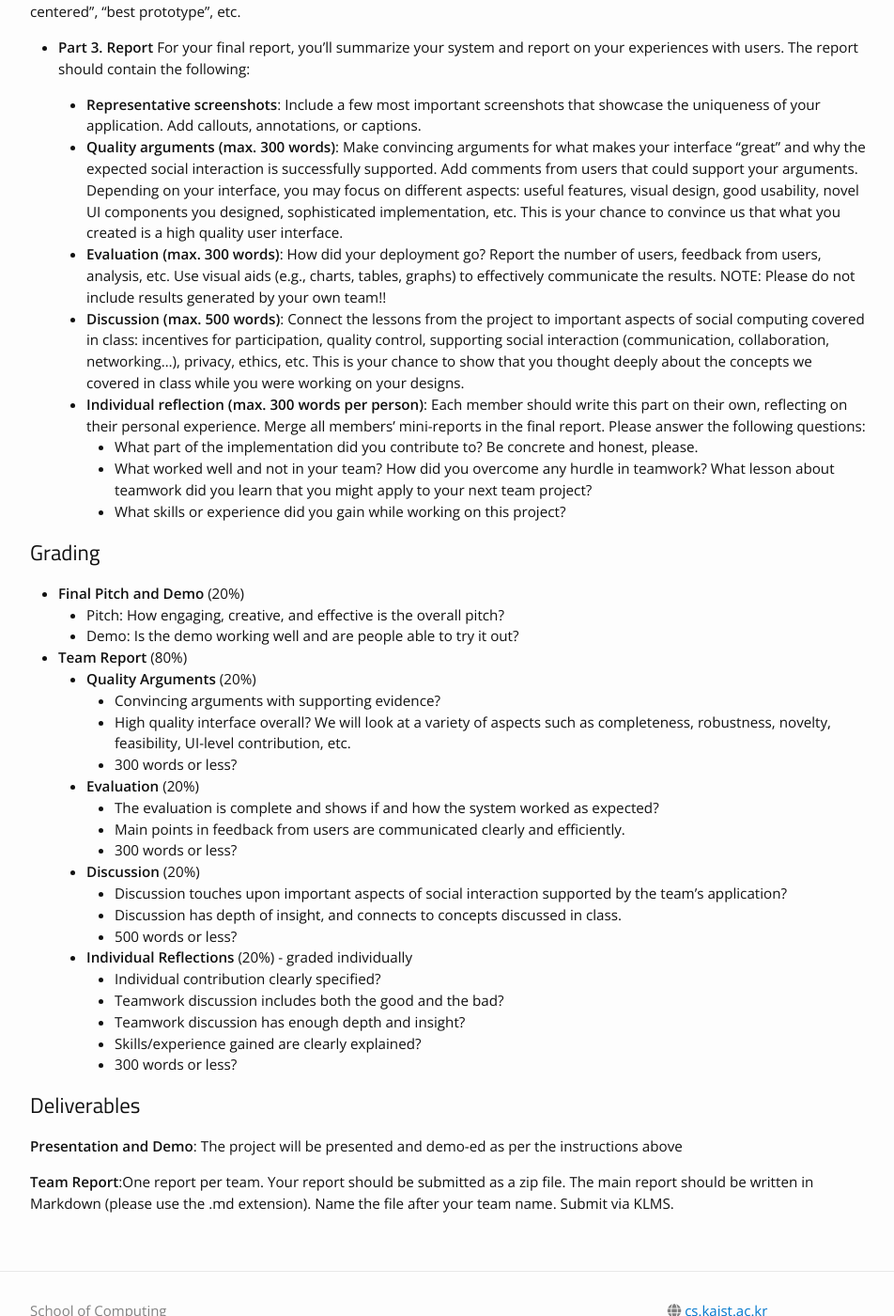
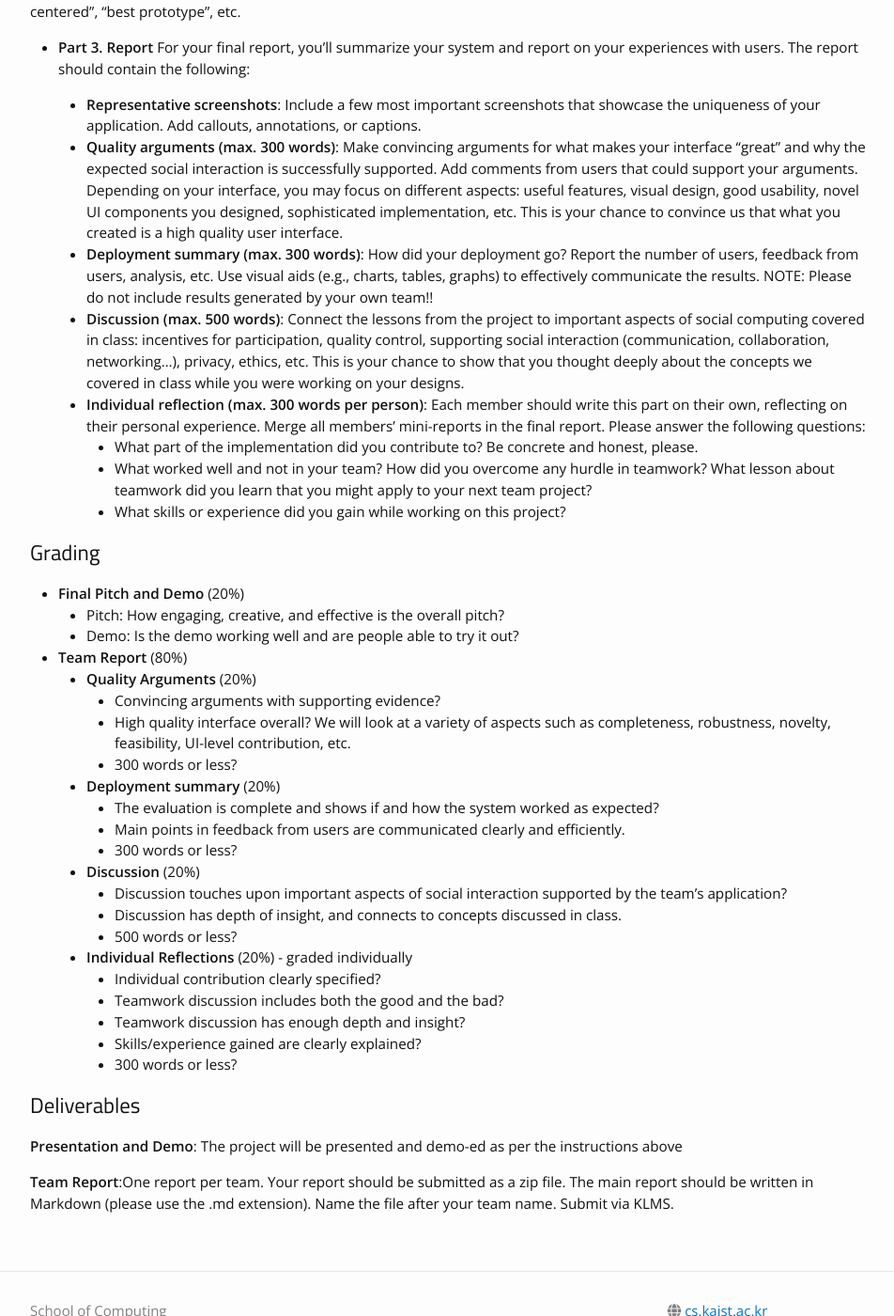
Before and after one commit to cstl-kaist/cs473-2025-fall, a Jekyll site: the page built from _projects/05_DPM5.md, in a window 1280 px wide and 1400 px high, scrolled down 910 px. Shown: the whole window at 94% size, without its empty margins (163-1115 px from the left). Built offline with Jekyll 4.4.1, drawn with Linux system fonts in a browser that asks for light colours; nearby versions of some CDN libraries.

Commit message:
DPM5 evaluation --> deployment summary

```diff
--- a/_projects/05_DPM5.md
+++ b/_projects/05_DPM5.md
@@ -36,7 +36,7 @@ For your final report, you'll summarize your system and report on your experienc
 
   * **Representative screenshots**: Include a few most important screenshots that showcase the uniqueness of your application. Add callouts, annotations, or captions.
   * **Quality arguments (max. 300 words)**: Make convincing arguments for what makes your interface "great" and why the expected social interaction is successfully supported. Add comments from users that could support your arguments. Depending on your interface, you may focus on different aspects: useful features, visual design, good usability, novel UI components you designed, sophisticated implementation, etc. This is your chance to convince us that what you created is a high quality user interface.
-  * **Evaluation (max. 300 words)**: How did your deployment go? Report the number of users, feedback from users, analysis, etc. Use visual aids (e.g., charts, tables, graphs) to effectively communicate the results. NOTE: Please do not include results generated by your own team!!
+  * **Deployment summary (max. 300 words)**: How did your deployment go? Report the number of users, feedback from users, analysis, etc. Use visual aids (e.g., charts, tables, graphs) to effectively communicate the results. NOTE: Please do not include results generated by your own team!!
   * **Discussion (max. 500 words)**: Connect the lessons from the project to important aspects of social computing covered in class: incentives for participation, quality control, supporting social interaction (communication, collaboration, networking...), privacy, ethics, etc. This is your chance to show that you thought deeply about the concepts we covered in class while you were working on your designs.
   * **Individual reflection (max. 300 words per person)**: Each member should write this part on their own, reflecting on their personal experience. Merge all members' mini-reports in the final report. Please answer the following questions:
     * What part of the implementation did you contribute to? Be concrete and honest, please.
@@ -54,7 +54,7 @@ For your final report, you'll summarize your system and report on your experienc
     * Convincing arguments with supporting evidence?
     * High quality interface overall? We will look at a variety of aspects such as completeness, robustness, novelty, feasibility, UI-level contribution, etc.
     * 300 words or less?
-  * **Evaluation** (20%)
+  * **Deployment summary** (20%)
     * The evaluation is complete and shows if and how the system worked as expected?
     * Main points in feedback from users are communicated clearly and efficiently.
     * 300 words or less?
```
